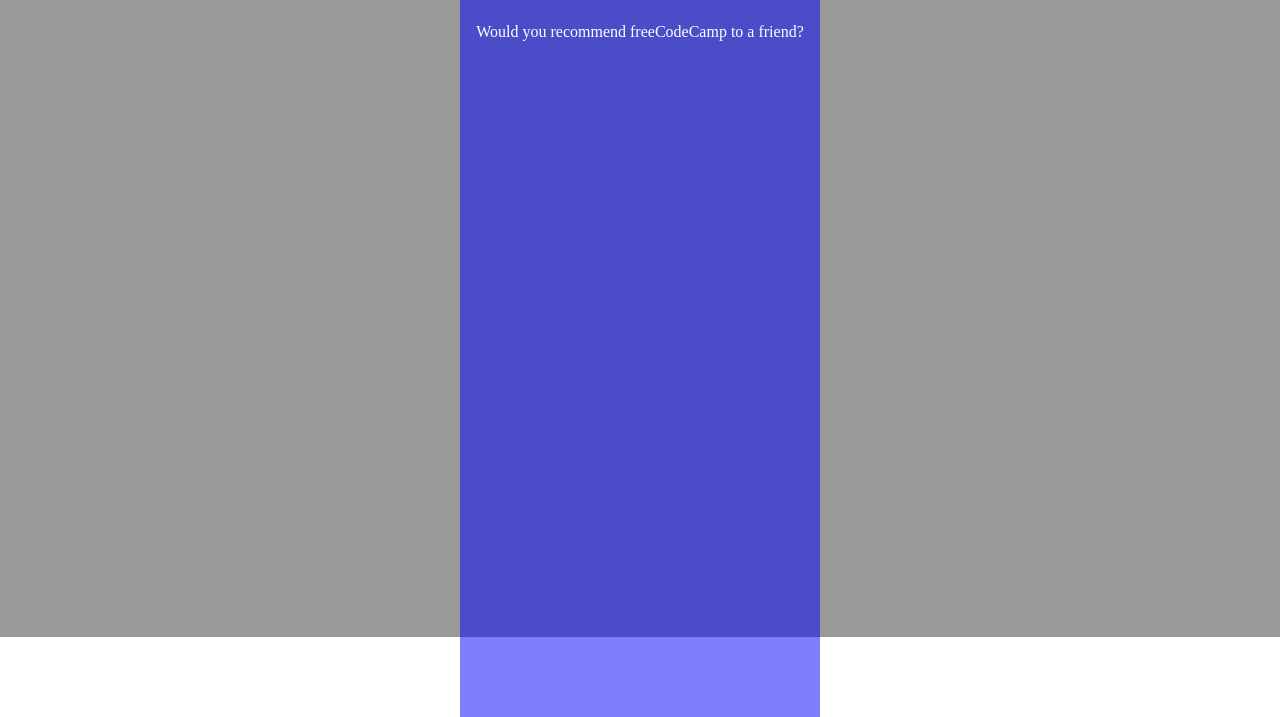
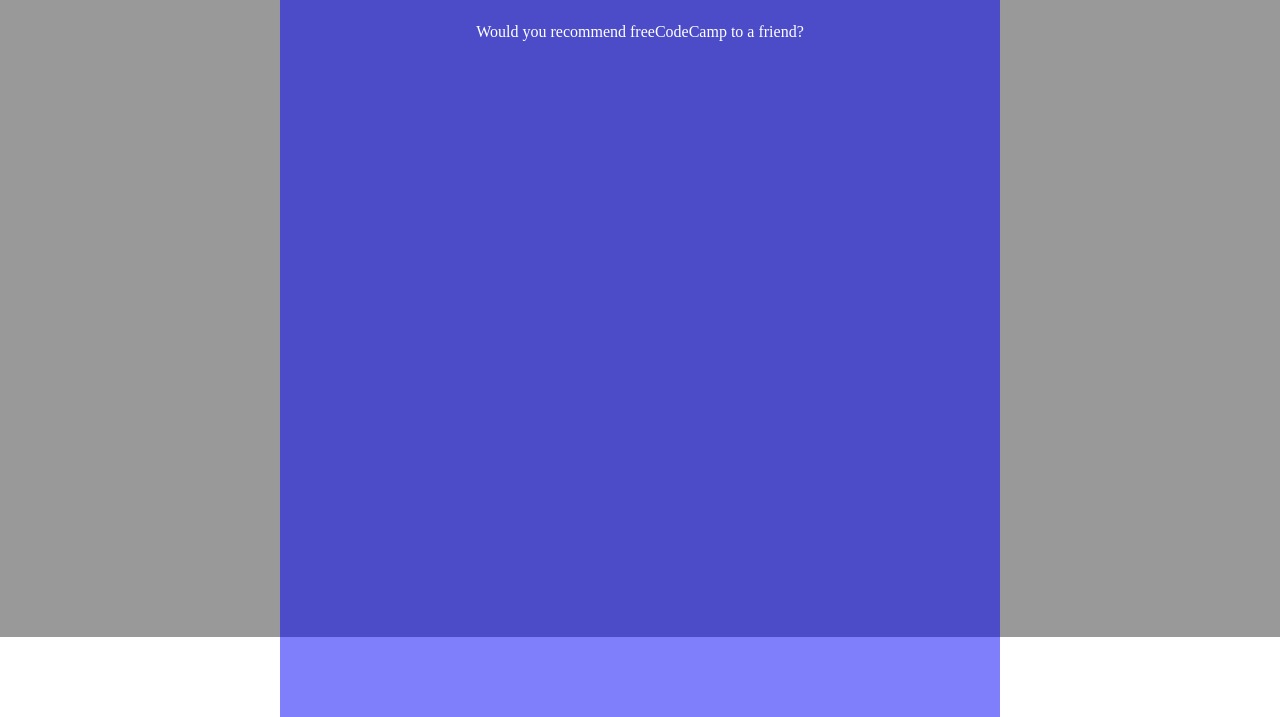
Before and after one commit to ashatskyy/FBC_survey, a plain HTML site: page index.html in a window 1280 px wide. Shown: the part 163-880 px from the top of the page. Drawn offline with Linux system fonts and the light colour scheme.

Commit message:
something new again+

```diff
--- a/index.html
+++ b/index.html
@@ -3,7 +3,7 @@
   <head>
     <meta charset="UTF-8" />
     <meta name="viewport" content="width=device-width, initial-scale=1.0" />
-    <title>HTML_CSS_blank_sheet_5</title>
+    <title>onlineBookStore.test</title>
     <link rel="preconnect" href="https://fonts.googleapis.com" />
     <link
       rel="preconnect"
--- a/style.css
+++ b/style.css
@@ -45,6 +45,12 @@ h1, .p-up{
 	padding-bottom: 10px;
 }
 
+@media (min-width: 480px) {
+	.e {
+		width: 700px;
+  }
+}
+
 /* form */
 
 /* form {
@@ -60,3 +66,16 @@ fieldset {
   padding: 2rem 0;
   border-bottom: 3px solid #3b3b4f;
 } */
+
+/* div{
+	width: 300px;
+	height: 500px;
+	background-color: grey;
+	margin: auto;
+}
+
+@media (min-width: 480px) {
+	div {
+		width: 700px;
+  }
+} */
```
